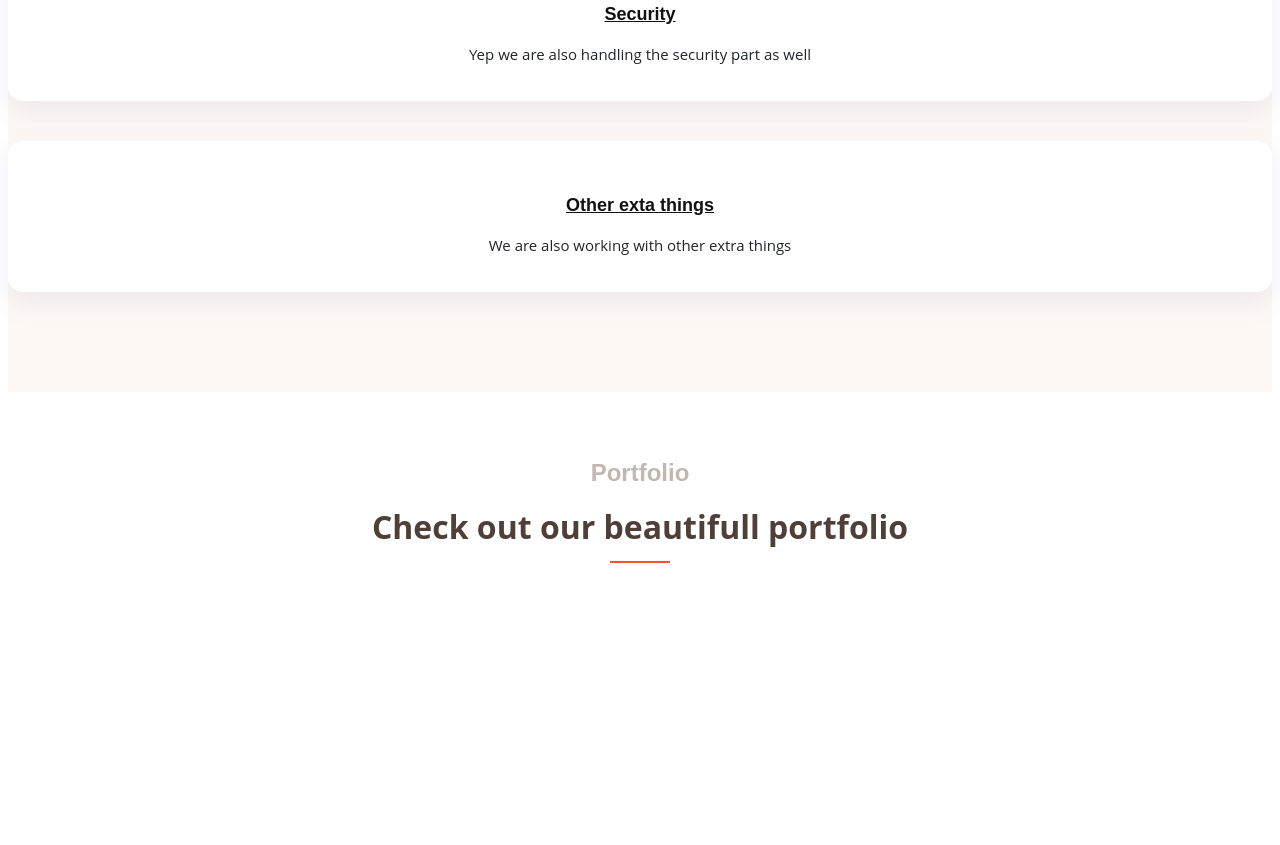
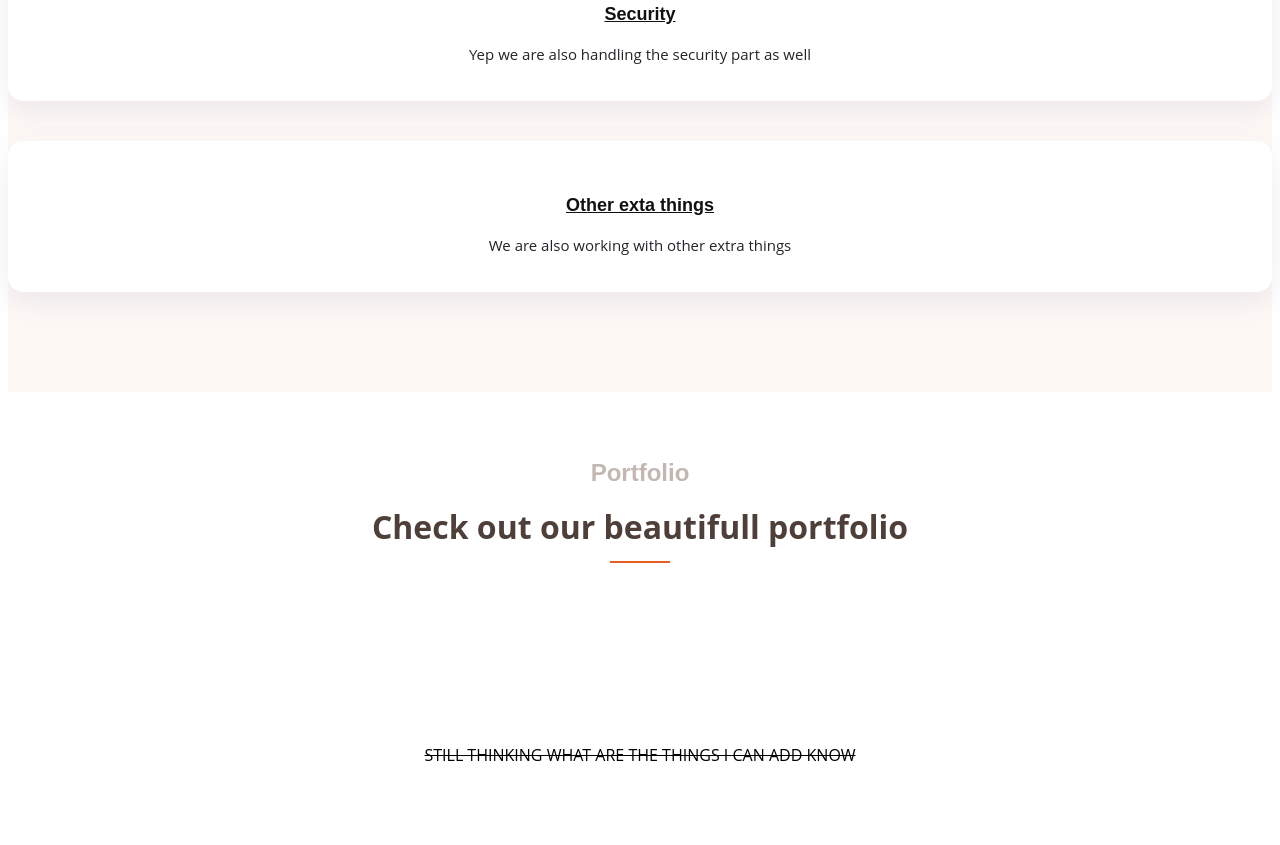
Before and after one commit to Sudhaanshuu/CraftFlow, a plain HTML site: page index.html in a window 1280 px wide. Shown: the part 1965-2810 px from the top of the page. Before the commit the page ends 2641 px from the top, so only its background shows below. Drawn offline with Linux system fonts and the light colour scheme.

Commit message:
add new section and update main.css

```diff
--- a/index.html
+++ b/index.html
@@ -140,6 +140,18 @@
                 </div>
         </section>
 
+        <section>
+            <div>
+                <div>
+                    <div class="sudhanshu">
+                        <p>
+                            Still Thinking what are the things i can add know
+                        </p>
+                    </div>
+                </div>
+            </div>
+        </section>
+
 
 
 </body>
--- a/main.css
+++ b/main.css
@@ -26,6 +26,8 @@ h6,
     color: black;
     border: #007bff;
     text-decoration: line-through;
+    text-align: center;
+    text-transform: uppercase;
 }
 
 
```
